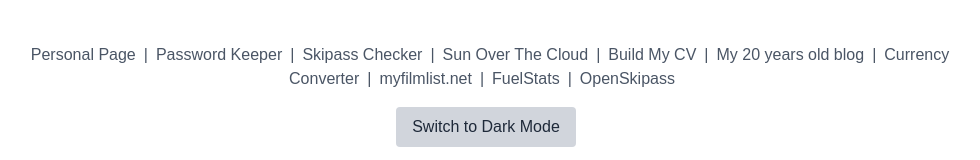
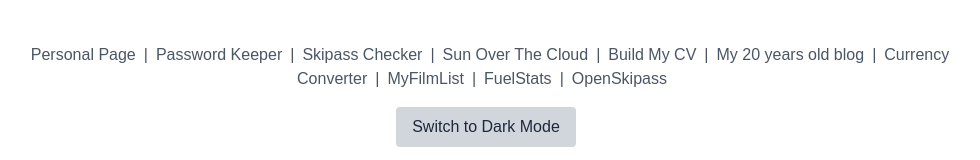
Before and after one commit to louisvolant/whois, a Next.js app: page / in a window 1280 px wide. Shown: the part 869-1029 px from the top of the page, without its empty margins (154-1134 px from the left). Built offline with nearby package versions, Linux system fonts and the light colour scheme; no server answers.

Commit message:
fix(footer): rename myfilmlist.net to MyFilmList in footer links

```diff
--- a/src/app/links.ts
+++ b/src/app/links.ts
@@ -16,7 +16,7 @@ export const externalLinks: LinkItem[] = [
   { label: 'Build My CV', href: 'https://buildmycv.net' },
   { label: 'My 20 years old blog', href: 'https://www.abricocotier.fr' },
   { label: 'Currency Converter', href: 'https://currency-converter-pwa-js.vercel.app/' },
-  { label: 'myfilmlist.net', href: 'https://www.myfilmlist.net' },
+  { label: 'MyFilmList', href: 'https://www.myfilmlist.net' },
   { label: 'FuelStats', href: 'https://www.fuelstats.net' },
   { label: 'OpenSkipass', href: 'https://www.openskipass.com' },
 ];
```
